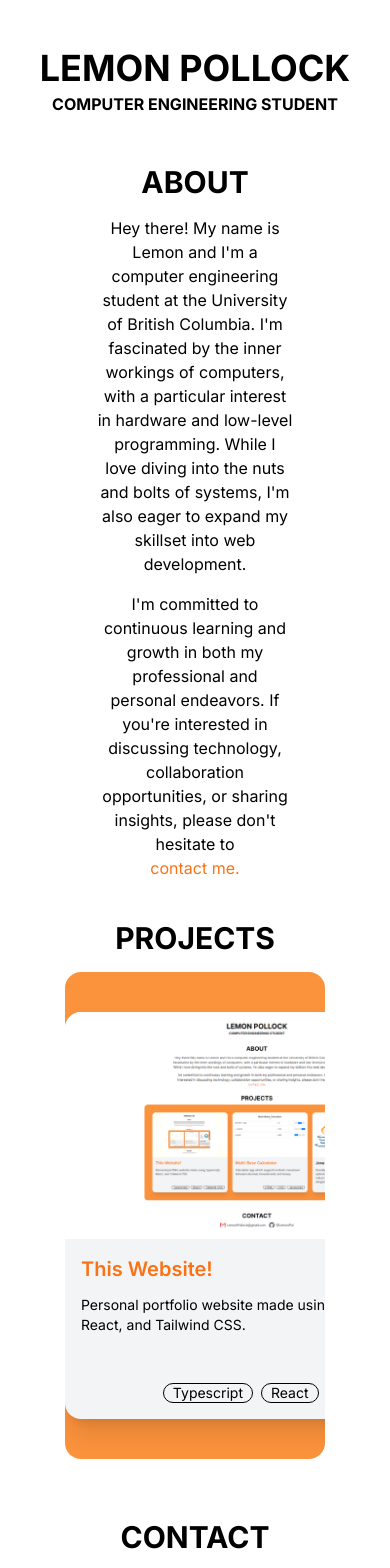
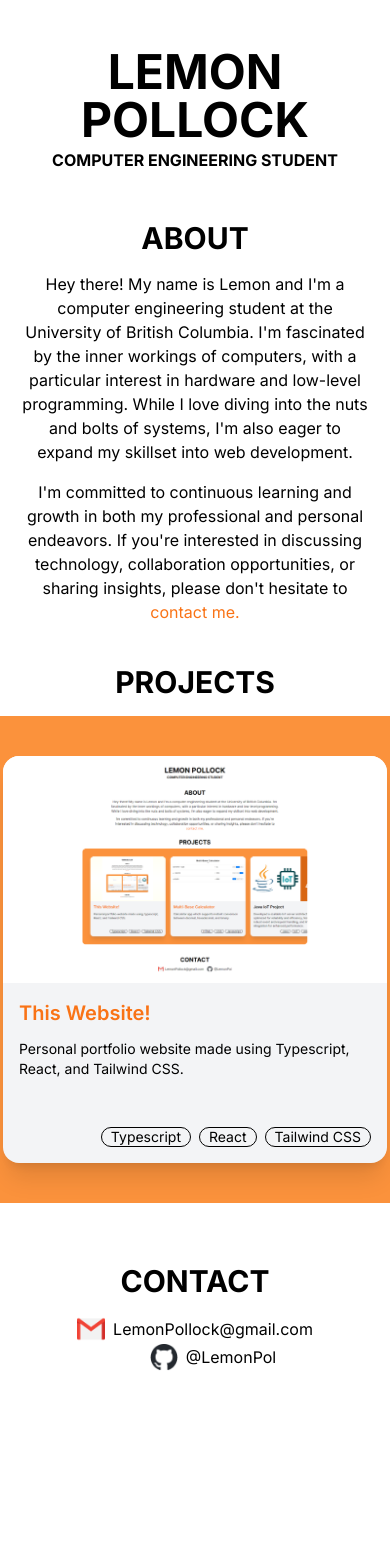
Before and after one commit to LemonPol/personal-website, a Next.js app: page / in a window 390 px wide. Shown: the top 1568 px of the page. After the commit the page ends 1467 px from the top, so only its background shows below. Built offline with nearby package versions, Linux system fonts and the light colour scheme.

Commit message:
Mobile friendly (responsive) styling.

```diff
--- a/src/app/globals.css
+++ b/src/app/globals.css
@@ -1,6 +1,26 @@
 @tailwind base;
 @tailwind components;
 @tailwind utilities;
+
+@media (max-width: 650px) {
+  body {
+    opacity: 1;
+  }
+  #contactContainer {
+    display: flex;
+    flex-direction: column;
+  }
+  #carousel {
+    width: fit-content;
+    border-radius: 0;
+  }
+  #body-text-1 {
+    width: 90%;
+  }
+  #body-text-2 {
+    width: 90%;
+  }
+}
 
 :root {
   --foreground-rgb: 0, 0, 0;
--- a/src/app/page.tsx
+++ b/src/app/page.tsx
@@ -37,13 +37,13 @@ export default function Home() {
     <main className="min-h-screen flex flex-col items-center justify-center overflow-y-auto">
       <div className="py-12 min-h-full flex flex-col items-center justify-center text-center w-full overflow-y-auto">
         <div id="title" className="flex flex-col items-center justify-center text-center w-full mb-8">
-          <h1 className="text-4xl font-bold mb-1">LEMON POLLOCK</h1>
+          <h1 className="text-5xl font-bold mb-1">LEMON POLLOCK</h1>
           <h1 className="text-1xl font-bold mb-4">COMPUTER ENGINEERING STUDENT</h1>
         </div>
         <div id="about" className="flex flex-col items-center justify-center text-center w-full mb-10">
           <h1 className="text-3xl font-bold mb-4">ABOUT</h1>
-          <p className="w-1/2 mb-4">Hey there! My name is Lemon and I&apos;m a computer engineering student at the University of British Columbia. I&apos;m fascinated by the inner workings of computers, with a particular interest in hardware and low-level programming. While I love diving into the nuts and bolts of systems, I&apos;m also eager to expand my skillset into web development.</p>
-          <p className="w-1/2">I&apos;m committed to continuous learning and growth in both my professional and personal endeavors. If you&apos;re interested in discussing technology, collaboration opportunities, or sharing insights, please don&apos;t hesitate to</p>
+          <p id="body-text-1" className="w-1/2 mb-4">Hey there! My name is Lemon and I&apos;m a computer engineering student at the University of British Columbia. I&apos;m fascinated by the inner workings of computers, with a particular interest in hardware and low-level programming. While I love diving into the nuts and bolts of systems, I&apos;m also eager to expand my skillset into web development.</p>
+          <p id="body-text-2" className="w-1/2">I&apos;m committed to continuous learning and growth in both my professional and personal endeavors. If you&apos;re interested in discussing technology, collaboration opportunities, or sharing insights, please don&apos;t hesitate to</p>
           <a className="text-orange-500 hover:underline mx-4" href="#contacts" onClick={handleClickContact}>contact me.</a>
         </div>
         <div id="projects" className="flex flex-col items-center justify-center text-center w-full mb-10">
@@ -91,11 +91,15 @@ export default function Home() {
         </div>
         <div id="contacts" className={`flex flex-col items-center justify-center text-center w-1/3 p-5 pb-12 rounded-box ${animateContact ? 'shake-horizontal' : ''}`}>
           <h1 className="text-3xl font-bold mb-4">CONTACT</h1>
-          <div className="flex items-center justify-center text-center w-full">
-          <img src="email.png" className="size-7 mr-2"></img>
-            <p>LemonPollock@gmail.com</p>
-            <img src="github-mark.png" className="size-7 mr-2 ml-4"></img>
-            <a href="https://github.com/LemonPol">@LemonPol</a>
+          <div id="contactContainer" className="flex items-center justify-center text-center w-full">
+            <div className="flex items-center justify-center" >
+              <img src="email.png" className="size-7 mr-2"></img>
+              <p>LemonPollock@gmail.com</p>
+            </div>
+            <div className="flex items-center justify-center">
+              <img src="github-mark.png" className="size-7 mr-2 ml-9"></img>
+              <a href="https://github.com/LemonPol">@LemonPol</a>
+            </div>
           </div>
         </div>
       </div>
```
